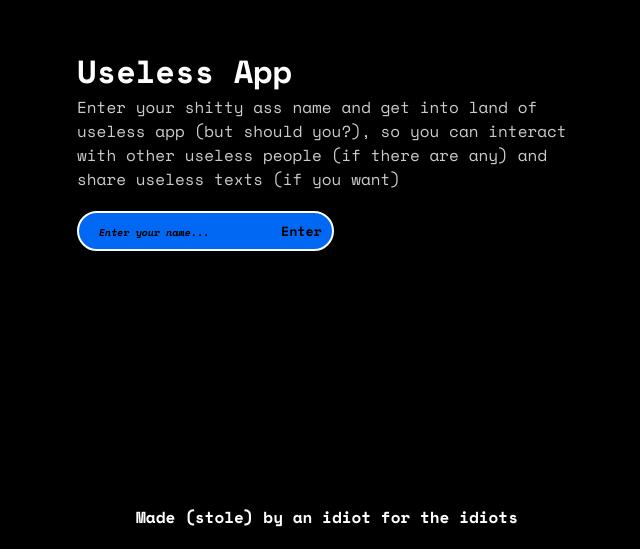
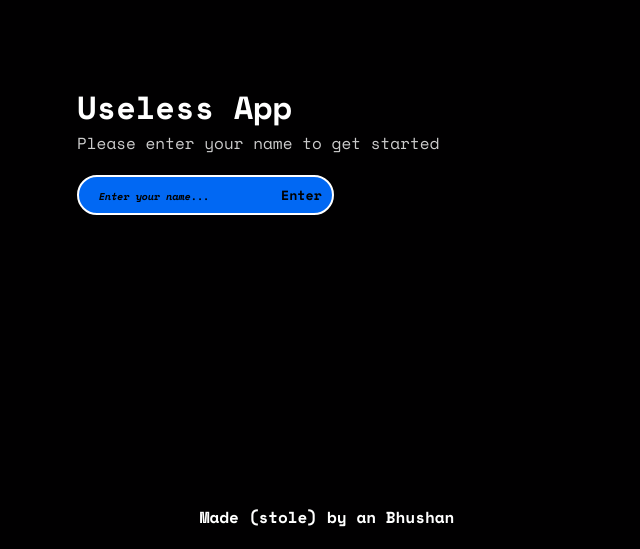
Before and after one commit to bhushan6/client, a React (Create React App) app: page / in a window 1280 px wide. Shown: the part 251-800 px from the top of the page, without its empty margins (313-953 px from the left). Built offline with nearby package versions, Linux system fonts and the light colour scheme.

Commit message:
Fixed : Content

```diff
--- a/src/components/MobileFallback.jsx
+++ b/src/components/MobileFallback.jsx
@@ -5,11 +5,7 @@ const MobileFallback = () => {
   return (
     <div className='mobileApp' >
         <h1>
-            Why'd you open a web app on mobile browser,
-            web apps are made for experiencing on desktops and laptops.
-            Why you're such a pathetic human being.
-            You're the reasons web developers are unhappy and stressed.
-            Please voluteer to make a world better place by killing yourself
+            Currently does not support mobile, Please visit using Laptop or desktop
         </h1>
     </div>
   )
--- a/src/components/NameInput.jsx
+++ b/src/components/NameInput.jsx
@@ -55,9 +55,7 @@ const NameInput = ({name, setName, setEnter, setColor}) => {
             className='subText'
             style={{color: 'white'}}
           >
-            Enter your shitty ass name and get into land of useless app (but should you?),
-            so you can interact with other useless people (if there are any)
-            and share useless texts (if you want)
+            Please enter your name to get started
           </p>
         </div>
         <div
@@ -103,7 +101,7 @@ const NameInput = ({name, setName, setEnter, setColor}) => {
         <div
           className='credits'
         >
-          <p>Made (stole) by an idiot for the idiots</p>
+          <p>Made (stole) by an Bhushan</p>
         </div>
       </div>
     )
```
